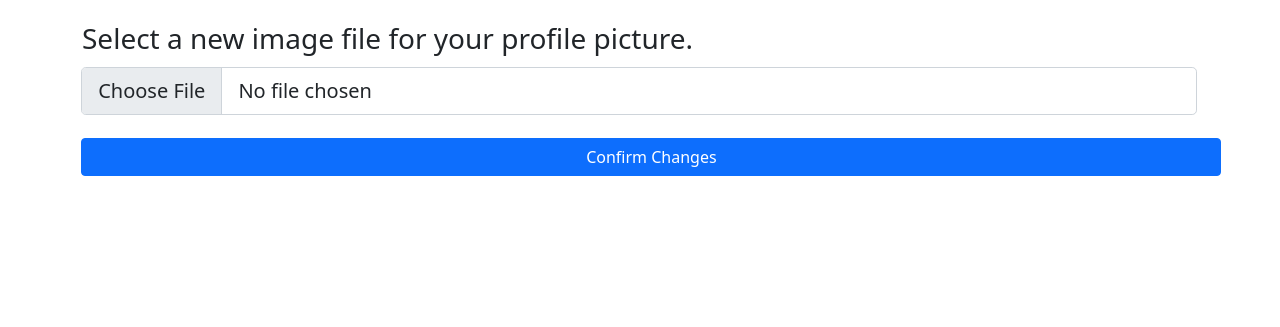
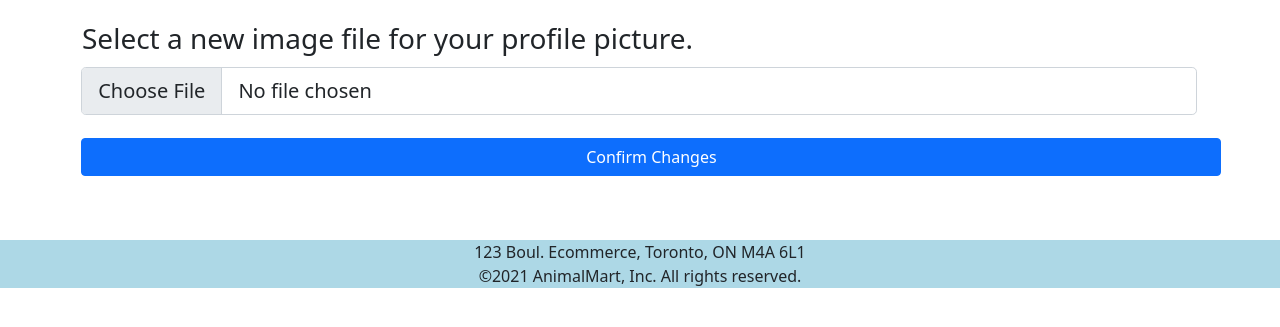
Before and after one commit to AngelNorStou/AnimalMart, a PHP site: page /change_picture.php in a window 1280 px wide. Shown: the part 61-388 px from the top of the page. Run offline with PHP 8.4, Linux system fonts and the light colour scheme; the visitor is signed in with stand-in values (Sample User, id 1).

Commit message:
footer added

```diff
--- a/view/change_picture.php
+++ b/view/change_picture.php
@@ -98,5 +98,10 @@ $file_type = $controller_user->verify_pictureChange($_FILES, $_SESSION['username
     	</form>
 	</div>
 </div>
+<div><p><br><br></p></div>
 </body>
+<footer align="center" style="background-color: lightblue;">
+	123 Boul. Ecommerce, Toronto, ON M4A 6L1<br>
+	©2021 AnimalMart, Inc. All rights reserved.
+</footer>
 </html>
--- a/view/edit_pet.php
+++ b/view/edit_pet.php
@@ -131,5 +131,10 @@ $editError = $controller_pet->verify_editPet($_POST);
 	</form>
 	</div>
 </div>
+<div><p><br><br></p></div>
 </body>
+<footer align="center" style="background-color: lightblue;">
+	123 Boul. Ecommerce, Toronto, ON M4A 6L1<br>
+	©2021 AnimalMart, Inc. All rights reserved.
+</footer>
 </html>
```
